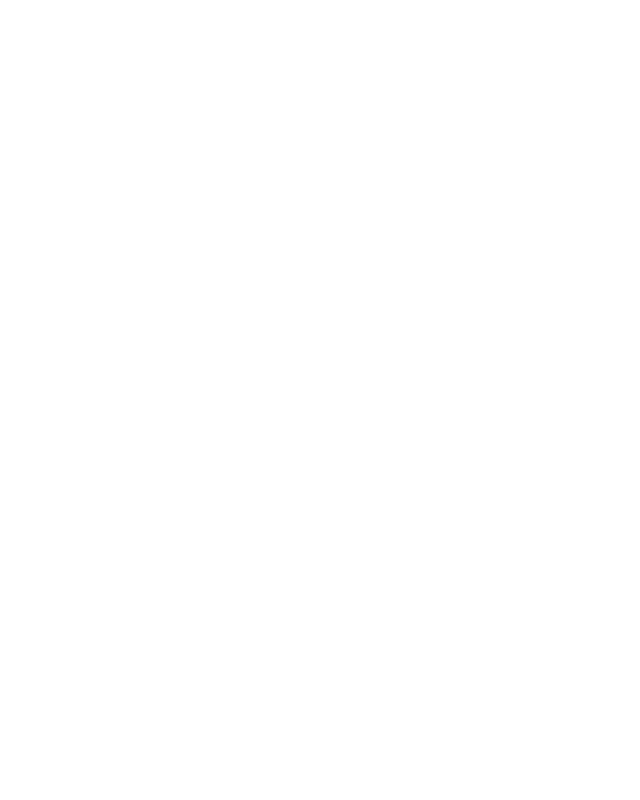
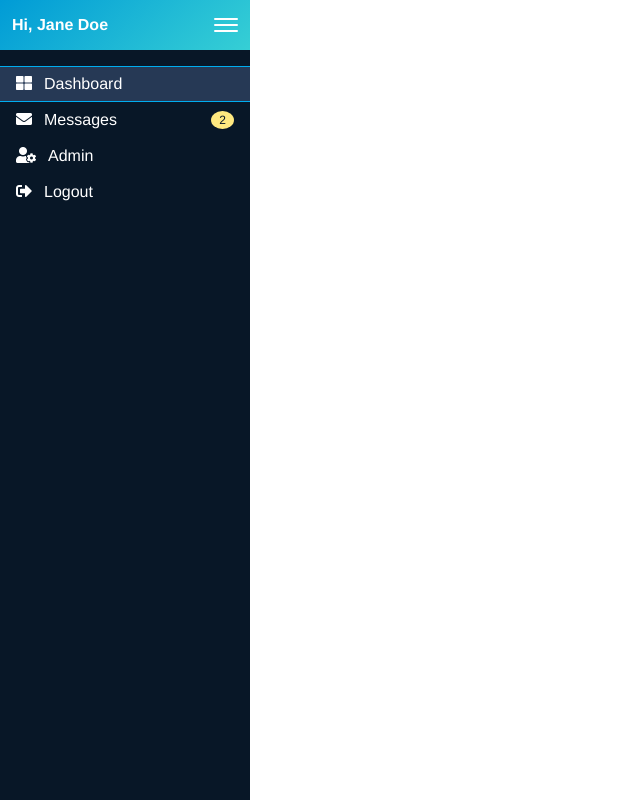
Before and after one commit to ejgoodwin/dashboard_app_potato, a Vue app: page / in a window 1280 px wide. Shown: the whole page, without its empty margins (0-640 px from the left). Built offline with nearby package versions, Linux system fonts and the light colour scheme.

Commit message:
added styling to sidebar

```diff
--- a/index.html
+++ b/index.html
@@ -5,6 +5,8 @@
   <link rel="icon" href="/favicon.ico" />
   <meta name="viewport" content="width=device-width, initial-scale=1.0">
   <title>Vite App</title>
+  <!-- Font Awesome -->
+  <link rel="stylesheet" type="text/css" href="https://cdnjs.cloudflare.com/ajax/libs/font-awesome/5.15.3/css/all.min.css">
 </head>
 <body>
   <div id="app"></div>
--- a/src/components/Header.vue
+++ b/src/components/Header.vue
@@ -1,6 +1,13 @@
 <template>
 	<div class="header">
-		<div class="header-name"></div>
+		<div class="header-name">
+			<span class="header-name__greeting">Hi, Jane Doe</span>
+			<div class="toggle">
+				<span class="toggle__line"></span>
+				<span class="toggle__line"></span>
+				<span class="toggle__line"></span>
+			</div>
+		</div>
 		<div class="header-main"></div>
 	</div>
 </template>
@@ -11,3 +18,30 @@
   name: 'Header'
 }
 </script>
+
+<style type="text/css">
+	.header-name {
+		align-items: center;
+		background: rgb(0,155,214);
+		background: linear-gradient(140deg, rgba(0,155,214,1) 0%, rgba(54,207,213,1) 100%);
+		color: white;
+		display: flex;
+		font-weight: 700;
+		justify-content: space-between;
+		padding: .75rem;
+	}
+
+	.toggle:hover {
+		cursor: pointer;
+	}
+
+	.toggle__line {
+		background-color: white;
+		border-radius: 5px;
+		display: block;
+		height: 2px;
+		margin: 4px 0;
+		width: 24px;
+	}
+
+</style>
--- a/src/components/Sidebar.vue
+++ b/src/components/Sidebar.vue
@@ -1,5 +1,32 @@
 <template>
-  <div class="sidebar"></div>
+  <nav class="sidebar">
+	<ul class="sidebar__nav-list">
+		<li class="sidebar__nav-item">
+			<a class="sidebar__nav-link sidebar__nav-link--active" href="">
+				<span class="sidebar__nav-icon"><i class="fas fa-th-large"></i></span>
+				<span class="sidebar__text">Dashboard</span></a>
+		</li>
+		<li class="sidebar__nav-item">
+			<a class="sidebar__nav-link" href="">
+				<span class="sidebar__nav-icon"><i class="fas fa-envelope"></i></span>
+				<span class="sidebar__text">Messages</span>
+				<span class="sidebar__notification">2</span>
+			</a>
+		</li>
+		<li class="sidebar__nav-item">
+			<a class="sidebar__nav-link" href="">
+				<span class="sidebar__nav-icon"><i class="fas fa-user-cog"></i></span>
+				<span class="sidebar__text">Admin</span>
+			</a>
+		</li>
+		<li class="sidebar__nav-item">
+			<a class="sidebar__nav-link" href="">
+				<span class="sidebar__nav-icon"><i class="fas fa-sign-out-alt"></i></span>
+				<span class="sidebar__text">Logout</span>
+			</a>
+		</li>
+	</ul>
+  </nav>
 </template>
 
 <script>
@@ -7,3 +34,51 @@
   name: 'Sidebar'
 }
 </script>
+
+<style type="text/css">
+	.sidebar {
+		background-color: #081727;
+	}
+
+	.sidebar__nav-list {
+		list-style: none;
+		padding: 0;
+	}
+
+	.sidebar__nav-icon {
+		margin-right: .75rem;
+	}
+
+	.sidebar__nav-link {
+		border-top: 1px solid transparent;
+		border-bottom: 1px solid transparent;
+		color: white;
+		display: flex;
+		justify-content: space-between;
+		padding: .5rem 1rem;
+		text-decoration: none;
+	}
+
+	.sidebar__nav-link:hover {
+		background-color: #263955;
+	}
+
+	.sidebar__nav-link--active {
+		background-color: #263955;
+		border-color: #00adef;
+	}
+
+
+	.sidebar__text {
+		flex-grow: 1;
+	}
+
+	.sidebar__notification {
+		background-color: #ffe980;
+		border-radius: 50%;
+		color: #081727;
+		font-size: .75rem;
+		padding: .1rem .5rem;
+	}
+
+</style>
--- a/src/index.css
+++ b/src/index.css
@@ -11,8 +11,6 @@
   font-family: Avenir, Helvetica, Arial, sans-serif;
   -webkit-font-smoothing: antialiased;
   -moz-osx-font-smoothing: grayscale;
-  text-align: center;
-  color: #2c3e50;
   height: 100%;
 }
 
@@ -23,7 +21,7 @@
 @media screen and (min-width: 800px) {
 	.app-container {
 		display: grid;
-		grid-template-rows: 60px 1fr;
+		grid-template-rows: 50px 1fr;
 	}
 
 	.header {
```
